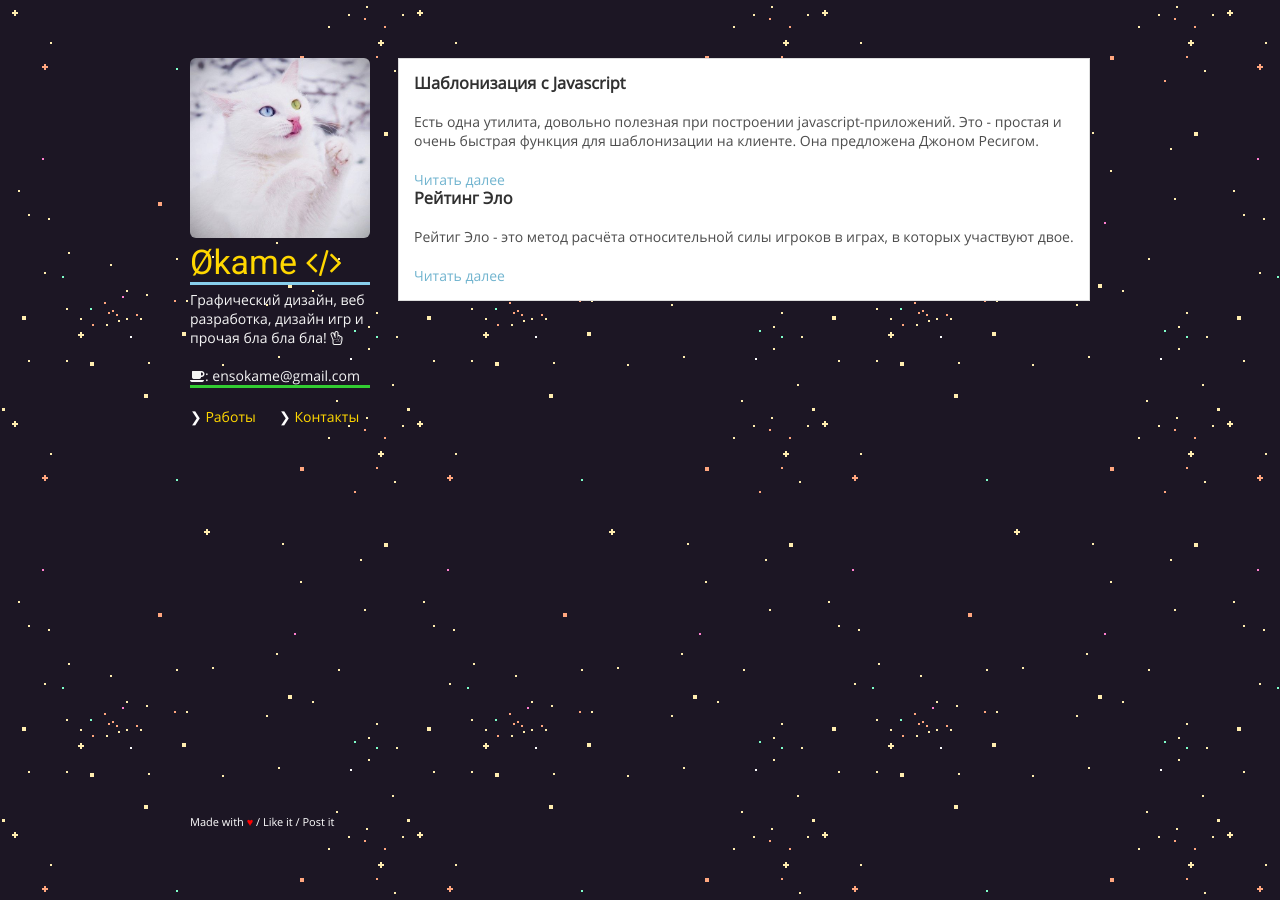
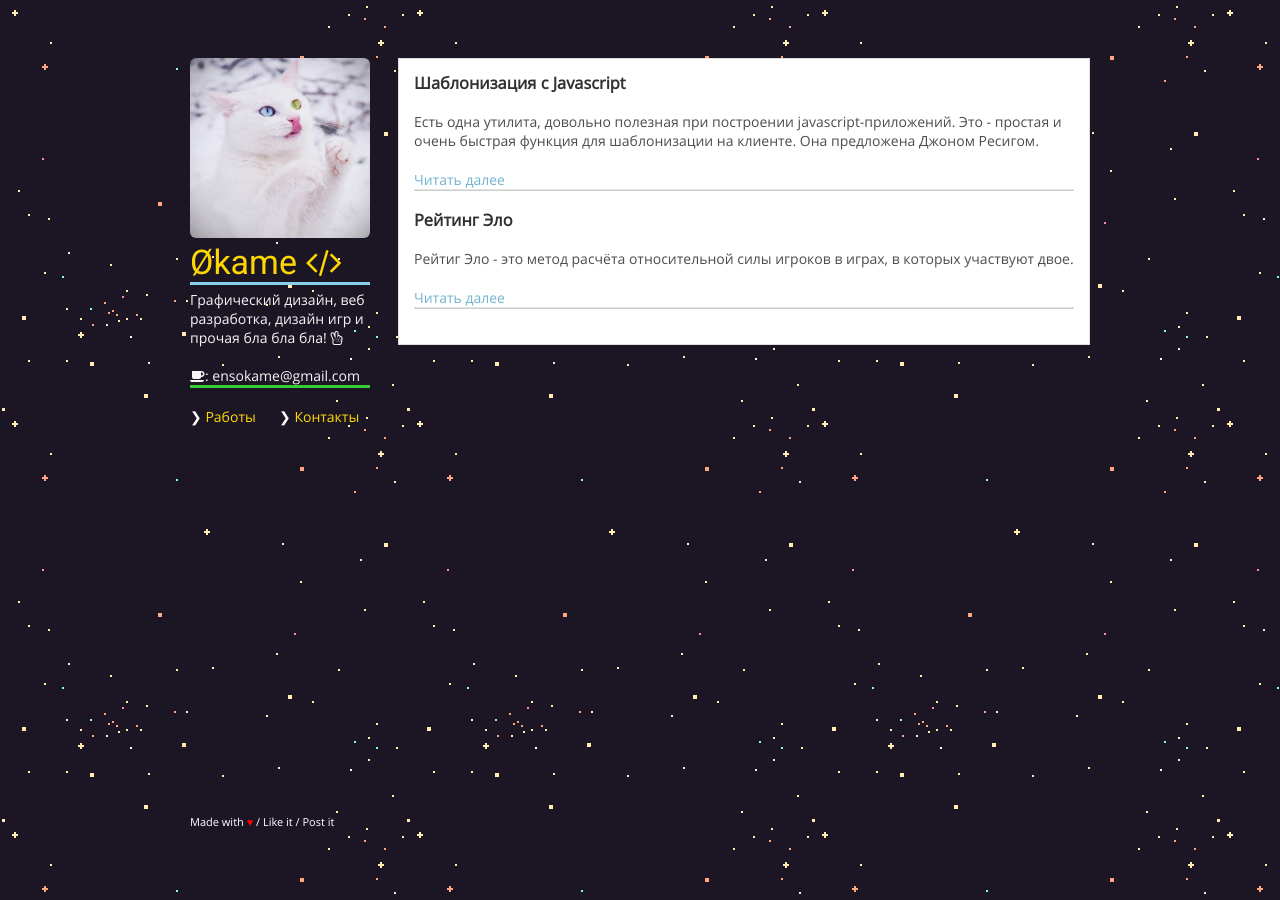
Before and after one commit to IOEnso/ioenso.github.io, a Jekyll site: the page built from index.html, in a window 1280 px wide. Built offline with Jekyll 4.4.1, drawn with Linux system fonts in a browser that asks for light colours.

Commit message:
Update index.html

```diff
--- a/index.html
+++ b/index.html
@@ -5,14 +5,12 @@ layout: default
 <div class="posts">
   {% for post in site.posts %}
     <article class="post">
-
       <h3 class="anchor"><span aria-hidden="true" class="octicon octicon-link"><a href="{{ site.baseurl }}{{ post.url }}">{{ post.title }}</a></span></h3>
-
       <div class="entry">
         {{ post.excerpt }}
       </div>
-
       <a href="{{ site.baseurl }}{{ post.url }}" class="read-more">Читать далее</a>
     </article>
+  <hr style="border: 0;border-bottom: 1px solid #ccc;">
   {% endfor %}
 </div>
```
